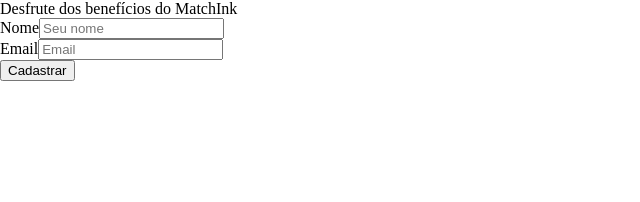
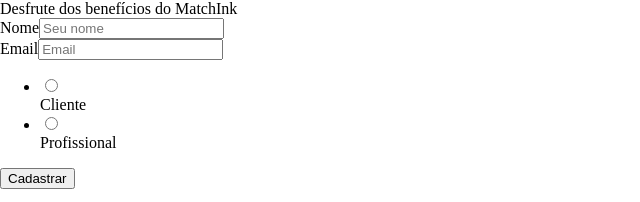
Before and after one commit to WallysFerreira/MatchInk-NextJS, a Next.js app: page /cadastro in a window 1280 px wide. Shown: the part 193-395 px from the top of the page, without its empty margins (0-640 px from the left). Built offline with nearby package versions, Linux system fonts and the light colour scheme.

Commit message:
adicionar opção de tatuador ou cliente no cadastro

```diff
--- a/src/components/formularioCadastro.js
+++ b/src/components/formularioCadastro.js
@@ -21,7 +21,6 @@
 function Formulario() {
   return (
     <div id="campo_inputs" onSubmit={handleSubmit}>
-      {/*<form action="http://localhost:8080/usuarios" method="post" name="formulario_cadastro">*/}
       <form>
         <div id="informacoes">
           <label htmlFor='nome'>Nome</label>
@@ -35,20 +34,20 @@
 
         {/*<div id="senha" >
           <input type="password" name="input_senha" placeholder="Senha" class="inputing" />
-        </div>
+        </div>*/}
 
         <div id="tipo_conta">
           <ul>
             <li>
-              <input type="radio" name="conta_tipo" /> <br />
+              <input value={false} type="radio" name="conta_tipo" /> <br />
               <label>Cliente</label>
             </li>
             <li>
-              <input type="radio" name="conta_tipo" /> <br />
+              <input value={true} type="radio" name="conta_tipo" /> <br />
               <label>Profissional</label>
             </li>
           </ul>
-        </div>*/}
+        </div>
 
         <button type="submit">
           Cadastrar
@@ -65,6 +64,7 @@
   const data = {
     nome: event.target.nome.value,
     email: event.target.email.value,
+    tatuador: event.target.conta_tipo.value,
   }
 
   const JSONdata = JSON.stringify(data);
--- a/src/components/formularioLogin.js
+++ b/src/components/formularioLogin.js
@@ -2,7 +2,7 @@
 
 export default function FormularioLogin() {
   return (
-    <form action="Local onde vai mandar os arquivos" method="post" onsubmit="alert('Enviado')">
+    <form action="" method="post" onsubmit="alert('Enviado')">
       <div id="login">
         <div id="email_input">
           <Image src="/Tela2/usuarioLogin.svg" alt=" Icone de usuário, é apenas um contorno da cabeça e ombros de uma pessoa, totalmente preto." id="iconeUsuario" width="63" height="63" />
```
